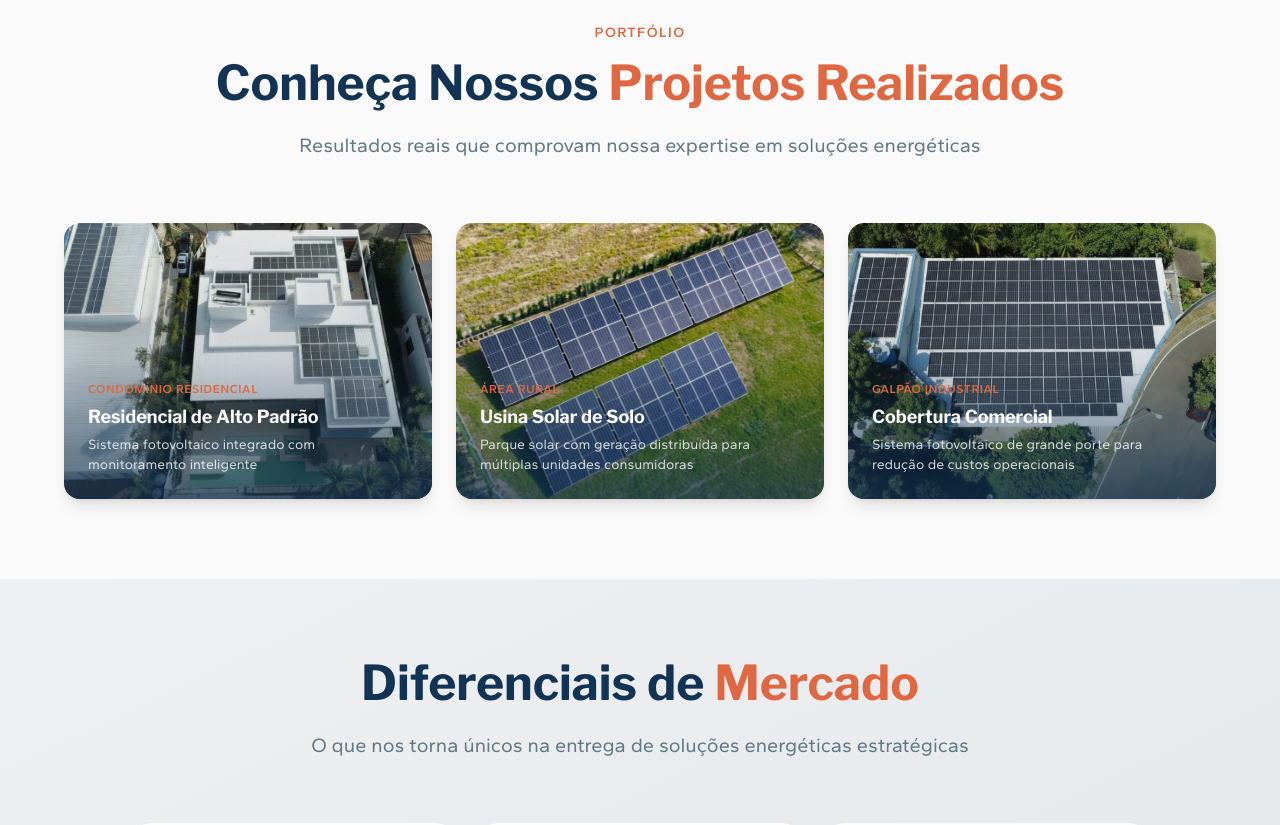
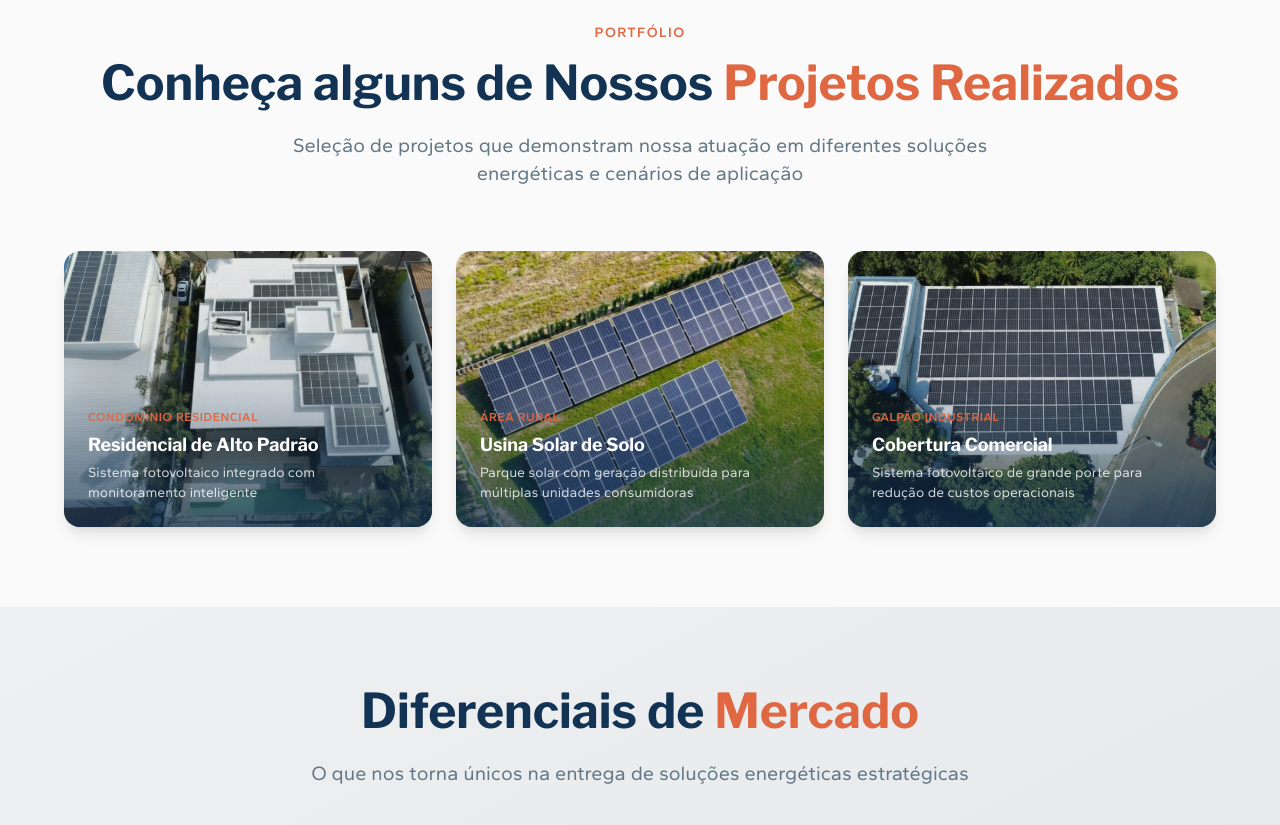
Before and after one commit to troitonn/henzai-scroll-experience, a React (Vite) app: page / in a window 1280 px wide. Shown: the part 5640-6465 px from the top of the page. Built offline with nearby package versions, Linux system fonts and the light colour scheme.

Commit message:
Update ProjectsSection.tsx

```diff
--- a/src/components/ProjectsSection.tsx
+++ b/src/components/ProjectsSection.tsx
@@ -37,10 +37,10 @@ const ProjectsSection: React.FC = () => {
             Portfólio
           </span>
           <h2 className={`font-libre-franklin text-4xl md:text-5xl font-bold text-henzai-blue mb-6 transition-all duration-700 ${titleVisible ? 'opacity-100 translate-y-0' : 'opacity-0 translate-y-10'}`}>
-            Conheça Nossos <span className="text-henzai-terracota">Projetos Realizados</span>
+            Conheça alguns de Nossos <span className="text-henzai-terracota">Projetos Realizados</span>
           </h2>
           <p className={`font-gantari text-xl text-muted-foreground max-w-3xl mx-auto transition-all duration-700 delay-200 ${titleVisible ? 'opacity-100 translate-y-0' : 'opacity-0 translate-y-10'}`}>
-            Resultados reais que comprovam nossa expertise em soluções energéticas
+            Seleção de projetos que demonstram nossa atuação em diferentes soluções energéticas e cenários de aplicação
           </p>
         </div>
 
```
